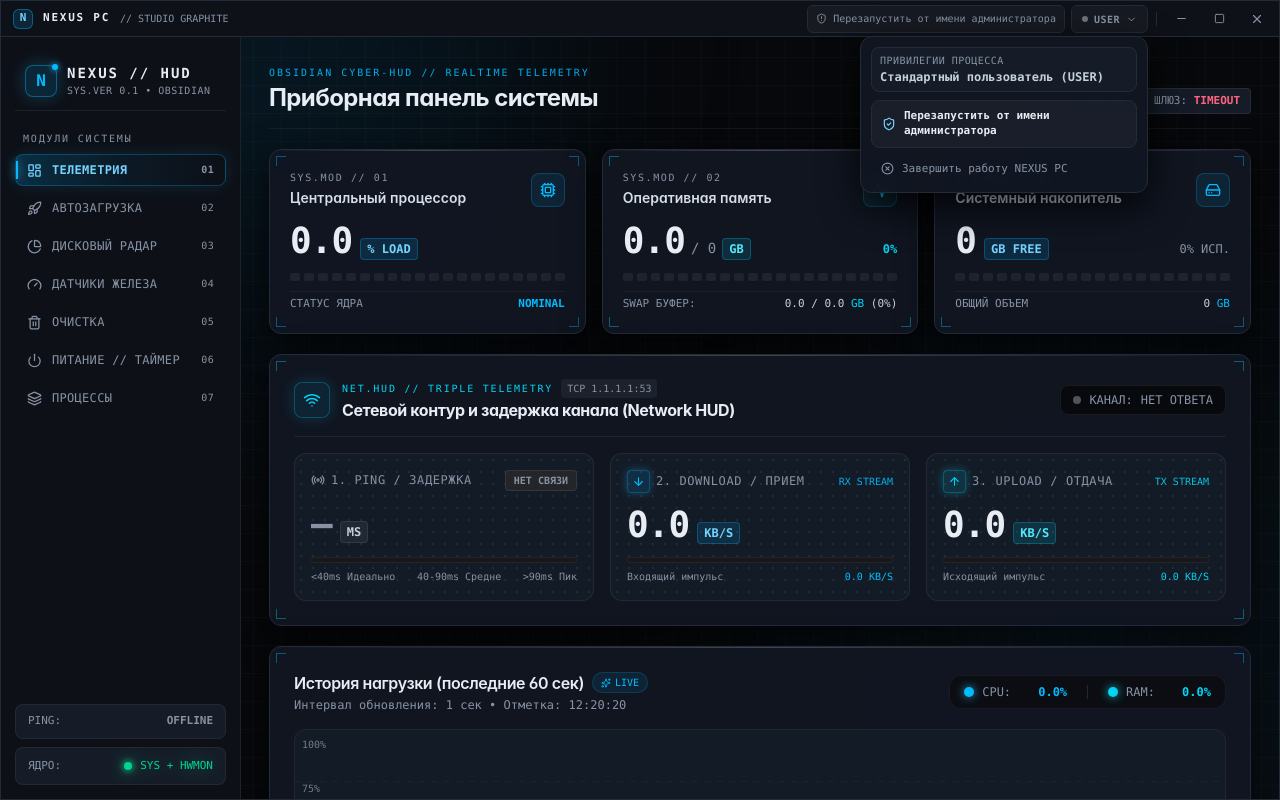
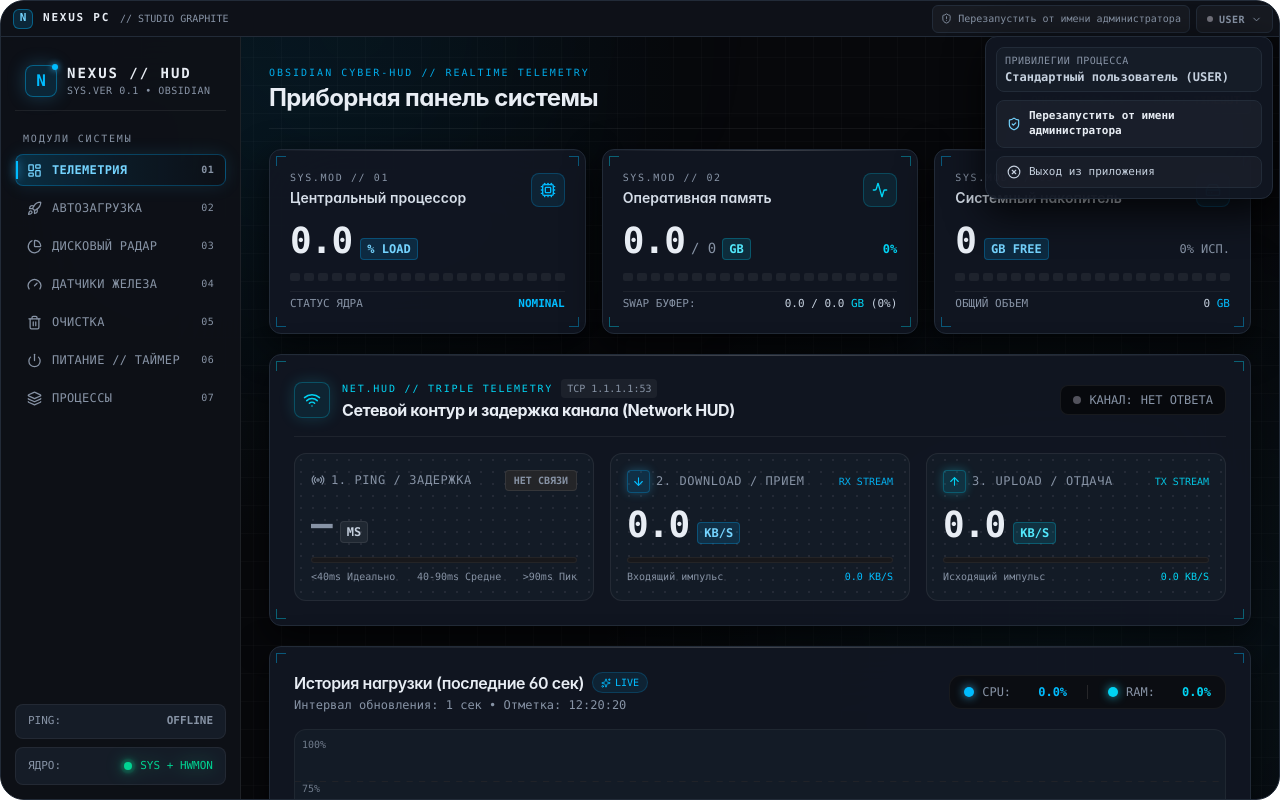
Before and after one commit to GerVexGG/NEXUS-PC, a React (Vite) app: page / in a window 1280 px wide. Both pictures are taken after a click on the button "USER". Built offline with nearby package versions, Linux system fonts and the light colour scheme.

Commit message:
style: rounded-3xl frameless window, transparent webview, clean titlebar without window buttons

```diff
--- a/index.html
+++ b/index.html
@@ -4,7 +4,14 @@
     <meta charset="UTF-8" />
     <link rel="icon" type="image/svg+xml" href="/vite.svg" />
     <meta name="viewport" content="width=device-width, initial-scale=1.0" />
-    <title>Tauri + React + Typescript</title>
+    <title>NEXUS PC</title>
+    <style>
+      html,
+      body,
+      #root {
+        background-color: transparent !important;
+      }
+    </style>
   </head>
 
   <body>
--- a/src-tauri/tauri.conf.json
+++ b/src-tauri/tauri.conf.json
@@ -17,7 +17,9 @@
         "height": 800,
         "minWidth": 900,
         "minHeight": 620,
-        "decorations": false
+        "decorations": false,
+        "transparent": true,
+        "shadow": true
       }
     ],
     "security": {
--- a/src/App.css
+++ b/src/App.css
@@ -1,8 +1,13 @@
 @import "tailwindcss";
+
+html,
+body,
+#root {
+  background-color: transparent !important;
+}
 
 @layer base {
   body {
-    background-color: #07080b;
     color: #e8edf4;
     font-feature-settings: "cv02", "cv03", "cv04", "cv11";
     overflow: hidden;
--- a/src/App.tsx
+++ b/src/App.tsx
@@ -20,7 +20,7 @@ export default function App() {
   const c = useNexusController();
 
   return (
-    <div className="relative flex flex-col h-screen w-screen bg-[#07080b] obsidian-grid-bg text-[#e8edf4] select-none overflow-hidden font-sans border border-[#222b38]">
+    <div className="relative flex flex-col h-screen w-screen rounded-3xl overflow-hidden border border-[#222b38] bg-[#07080b] obsidian-grid-bg text-[#e8edf4] select-none font-sans">
       <div className="pointer-events-none absolute -top-40 left-40 h-96 w-96 rounded-full bg-sky-500/[0.05] blur-[130px]" />
       <div className="pointer-events-none absolute bottom-0 right-10 h-96 w-96 rounded-full bg-cyan-500/[0.045] blur-[140px]" />
 
@@ -30,7 +30,6 @@ export default function App() {
         setAdminMenuOpen={c.setAdminMenuOpen}
         adminError={c.adminError}
         onRestartAsAdmin={c.handleRestartAsAdmin}
-        onMinimize={c.handleWindowMinimize}
         onToggleMaximize={c.handleWindowToggleMaximize}
         onClose={c.handleWindowClose}
       />
--- a/src/components/TitleBar.tsx
+++ b/src/components/TitleBar.tsx
@@ -1,7 +1,7 @@
 import { useState } from "react";
 import { AnimatePresence, motion } from "framer-motion";
 import { getCurrentWindow } from "@tauri-apps/api/window";
-import { ChevronDown, Minus, ShieldAlert, ShieldCheck, Square, X, XCircle } from "lucide-react";
+import { ChevronDown, ShieldAlert, ShieldCheck, XCircle } from "lucide-react";
 
 interface TitleBarProps {
   isElevatedAdmin: boolean;
@@ -9,7 +9,6 @@ interface TitleBarProps {
   setAdminMenuOpen: (value: boolean | ((prev: boolean) => boolean)) => void;
   adminError: string | null;
   onRestartAsAdmin: () => void;
-  onMinimize: () => void;
   onToggleMaximize: () => void;
   onClose: () => void;
 }
@@ -20,7 +19,6 @@ export function TitleBar({
   setAdminMenuOpen,
   adminError,
   onRestartAsAdmin,
-  onMinimize,
   onToggleMaximize,
   onClose,
 }: TitleBarProps) {
@@ -126,42 +124,15 @@ export function TitleBar({
                 <button
                   type="button"
                   onClick={onClose}
-                  className="w-full flex items-center gap-2 px-2.5 py-1.5 rounded-lg hover:bg-rose-500/15 text-[#8793a5] hover:text-rose-300 text-left text-[11px] transition-colors cursor-pointer"
+                  className="w-full flex items-center gap-2 px-2.5 py-2 rounded-lg bg-white/[0.03] hover:bg-rose-500/15 text-[#c5d0de] hover:text-rose-300 border border-[#222b38] text-left text-[11px] transition-colors cursor-pointer"
                 >
-                  <XCircle size={13} className="shrink-0" />
-                  <span>Завершить работу NEXUS PC</span>
+                  <XCircle size={14} className="shrink-0" />
+                  <span>Выход из приложения</span>
                 </button>
               </motion.div>
             )}
           </AnimatePresence>
         </div>
-
-        <div className="h-3.5 w-px bg-[#222b38] mx-0.5" />
-
-        <button
-          type="button"
-          onClick={onMinimize}
-          title="Свернуть"
-          className="h-7 w-8 inline-flex items-center justify-center rounded-md hover:bg-white/10 text-[#8793a5] hover:text-[#e8edf4] transition-colors cursor-pointer"
-        >
-          <Minus size={13} />
-        </button>
-        <button
-          type="button"
-          onClick={onToggleMaximize}
-          title="Развернуть / Оконный режим"
-          className="h-7 w-8 inline-flex items-center justify-center rounded-md hover:bg-white/10 text-[#8793a5] hover:text-[#e8edf4] transition-colors cursor-pointer"
-        >
-          <Square size={11} />
-        </button>
-        <button
-          type="button"
-          onClick={onClose}
-          title="Закрыть NEXUS PC"
-          className="h-7 w-8 inline-flex items-center justify-center rounded-md hover:bg-rose-500/20 hover:text-rose-400 text-[#8793a5] transition-colors cursor-pointer"
-        >
-          <X size={14} />
-        </button>
       </div>
     </header>
   );
```
